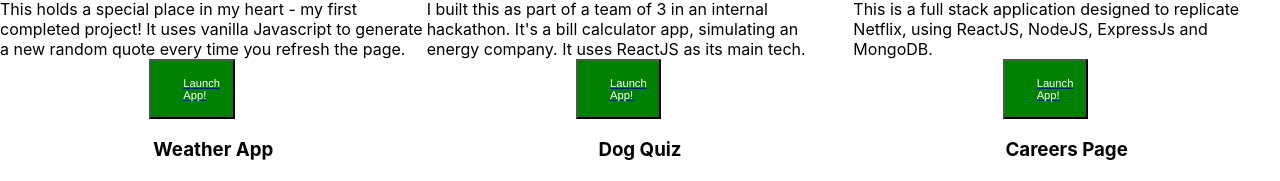
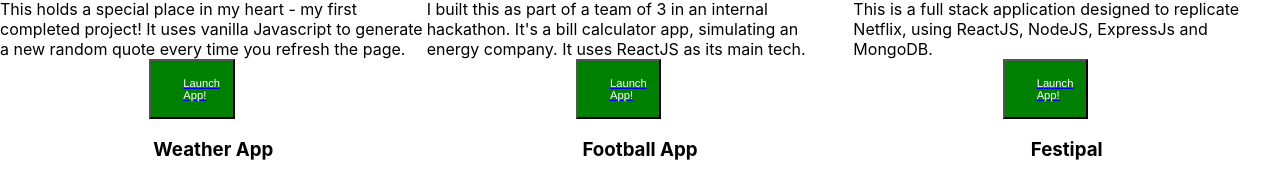
Before and after one commit to Reikon95/portfolio, a React (Create React App) app: page / in a window 1280 px wide. Shown: the part 2242-2423 px from the top of the page. Built offline with nearby package versions, Linux system fonts and the light colour scheme.

Commit message:
refactor

```diff
--- a/src/Projects.js
+++ b/src/Projects.js
@@ -37,14 +37,14 @@
         </div>
         </div>
         <div className="tileItem e">
-        <h3>Dog Quiz</h3>
+        <h3>Football App</h3>
         <div className="projectFurtherDetails">
             Find out which dog breed is suitable for you, using this ReactJS based quiz!
             <a href="https://github.com/Reikon95/Dont-Shop-Adopt" target="_blank"><button className="proButton">Launch App!</button></a>
         </div>
         </div>
             <div className="tileItem f">
-            <h3>Careers Page</h3>
+            <h3>Festipal</h3>
             <div className="projectFurtherDetails">
             A simple webpage using the power of pure CSS to show a startup's team.
             <a href="https://github.com/Reikon95?tab=repositories" target="_blank"><button className="proButton">Launch App!</button></a>
```
